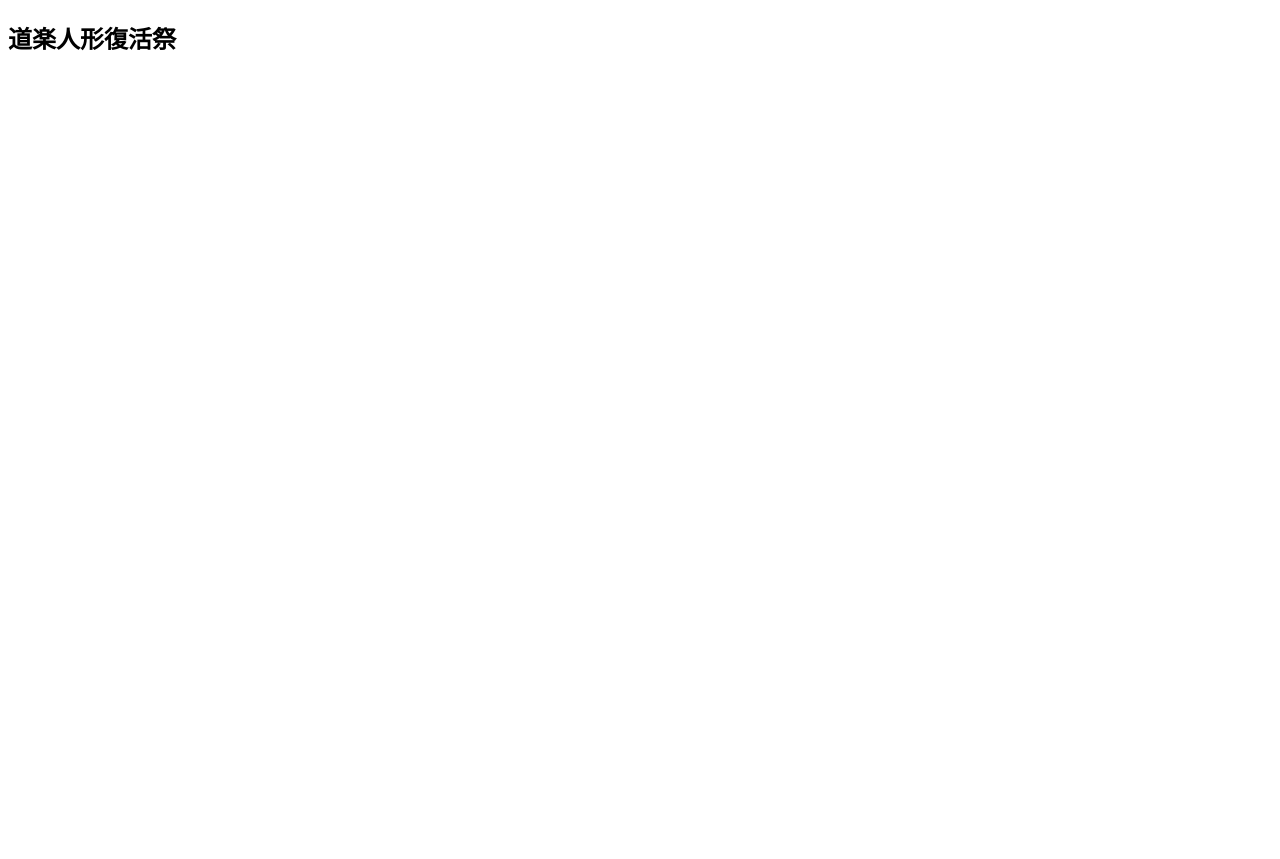
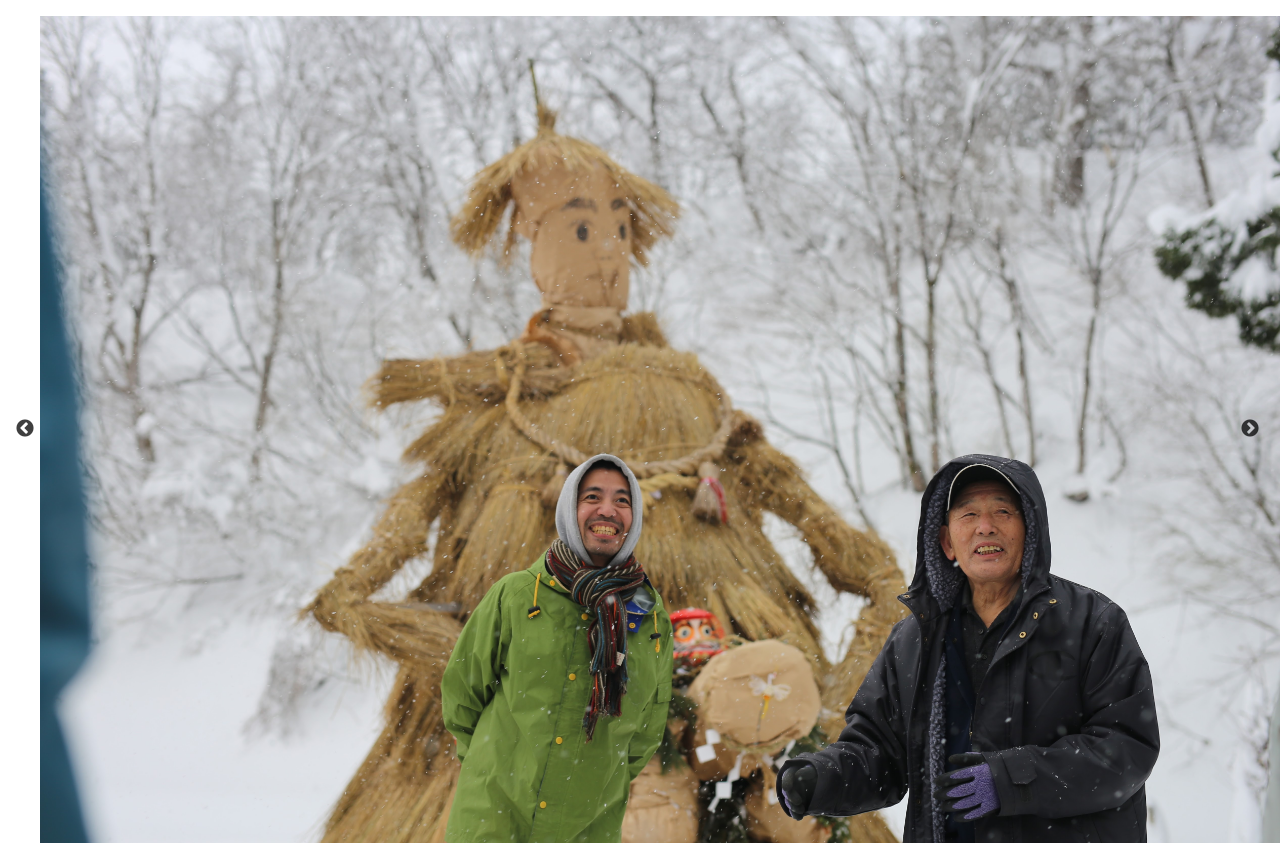
Before and after one commit to shingen29/douraku-hossue, a website: page public/index.html in a window 1280 px wide. Before the commit the page ends 800 px from the top, so only its background shows below. Drawn offline with nearby package versions, Linux system fonts and the light colour scheme.

Commit message:
slider画像追加、cssなど

```diff
--- a/gulp/config.js
+++ b/gulp/config.js
@@ -34,7 +34,7 @@ module.exports = {
     src: [
       src + '/assets/stylus/**/!(_)*'
     ],
-    dest: dest + '/css/',
+    dest: dest + '/assets/css/',
     output: 'style.css',  // 出力ファイル名
     autoprefixer: {
       browsers: ['last 2 versions']
--- /dev/null
+++ b/public/assets/css/style.css
@@ -0,0 +1,27 @@
+html,
+body {
+  margin: 0px;
+  padding: 0px;
+}
+.slick-prev:before,
+.slick-next:before {
+  color: #000;
+}
+.slick-next {
+  right: 20px;
+  z-index: 99;
+}
+.slick-prev {
+  left: 15px;
+  z-index: 100;
+}
+.slick-dots li.slick-active button:before {
+  color: #fff;
+}
+.slick-dots li button:before {
+  color: #fff;
+}
+img {
+  max-width: 100%;
+  height: auto;
+}
--- /dev/null
+++ b/public/assets/stylus/top.styl
@@ -0,0 +1,27 @@
+html
+body
+  margin 0px
+  padding 0px
+
+.slick-prev:before,.slick-next:before
+  color #000
+
+.slick-next
+  right 20px
+  z-index: 99
+
+.slick-prev
+  left: 15px
+  z-index: 100
+
+.slick-dots
+  li.slick-active
+    button:before
+      color #fff
+  li
+    button:before
+      color #fff
+
+img
+  max-width 100%
+  height auto
--- a/public/index.html
+++ b/public/index.html
@@ -3,10 +3,30 @@
   <head>
     <meta charset="utf-8">
     <title>道楽人形復活祭特設サイト</title>
+    <link rel="stylesheet" type="text/css" href="./lib/slick/slick.css" media="screen">
+    <link rel="stylesheet" type="text/css" href="./lib/slick/slick-theme.css" media="screen">
+    <link rel="stylesheet" type="text/css" href="./assets/css/style.css" media="screen">
+    <script src="http://ajax.googleapis.com/ajax/libs/jquery/1.11.1/jquery.min.js"></script>
+    <script src="./lib/slick/slick.min.js"></script>
   </head>
   <body>
-    <div class="header">
-      <h2>道楽人形復活祭</h2>
+    <div class="container">
+      <header class="header">
+      </header>
     </div>
+    <div>
+      <ul class="slider">
+        <li><a href="#"><img src="./assets/images/slider_1.JPG"></a></li>
+        <li><a href="#"><img src="./assets/images/slider_2.JPG"></a></li>
+        <li><a href="#"><img src="./assets/images/slider_3.JPG"></a></li>
+        <li><a href="#"><img src="./assets/images/slider_4.JPG"></a></li>
+        <li><a href="#"><img src="./assets/images/slider_5.JPG"></a></li>
+      </ul>
+    </div>
+<script>
+  $(function() {
+    $('.slider').slick();
+  });
+</script>
   </body>
 </html>
```
Also changed, not shown: public/assets/images/slider_1.JPG (added), public/assets/images/slider_2.JPG (added), public/assets/images/slider_4.JPG (added), public/assets/images/slider_5.JPG (added), 1 other file.
